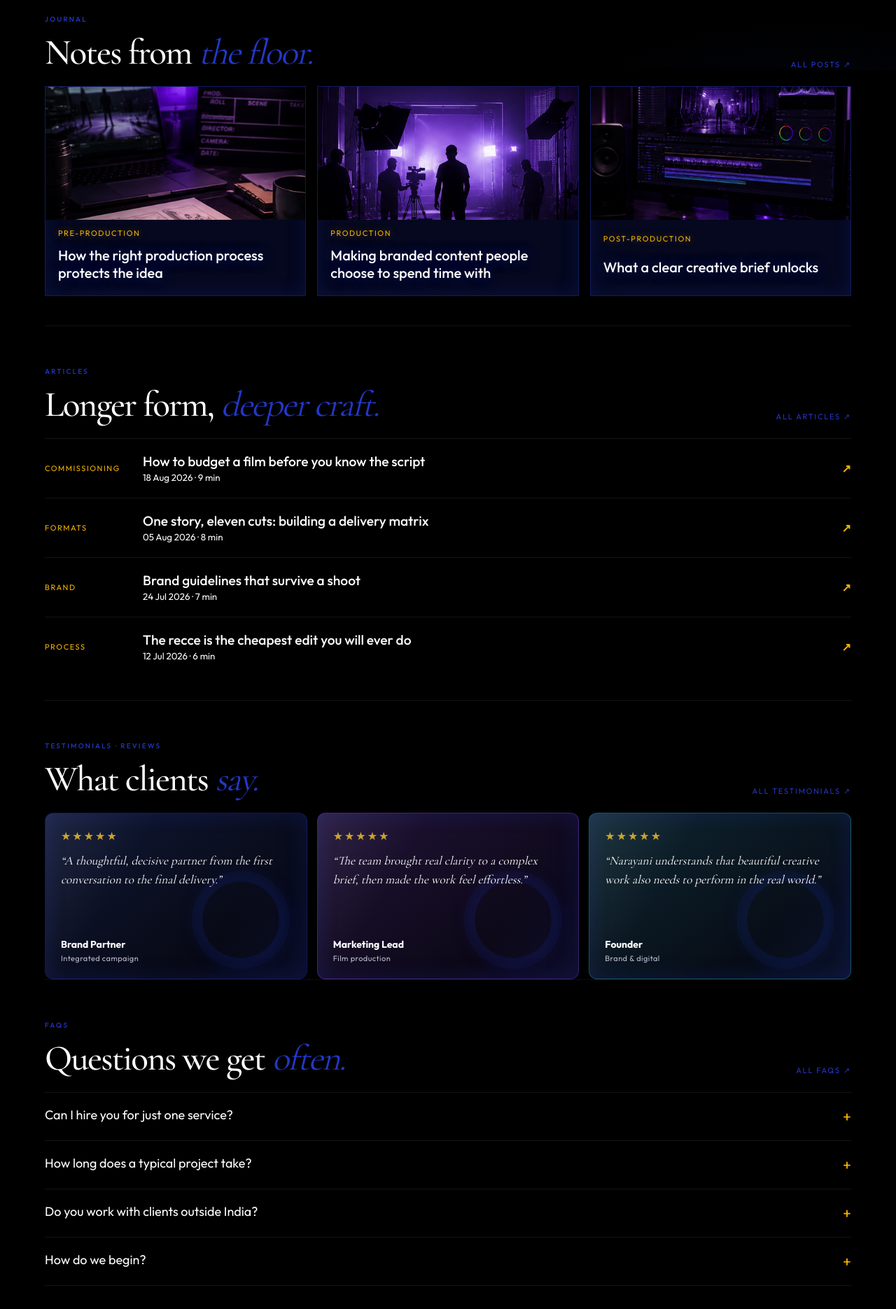
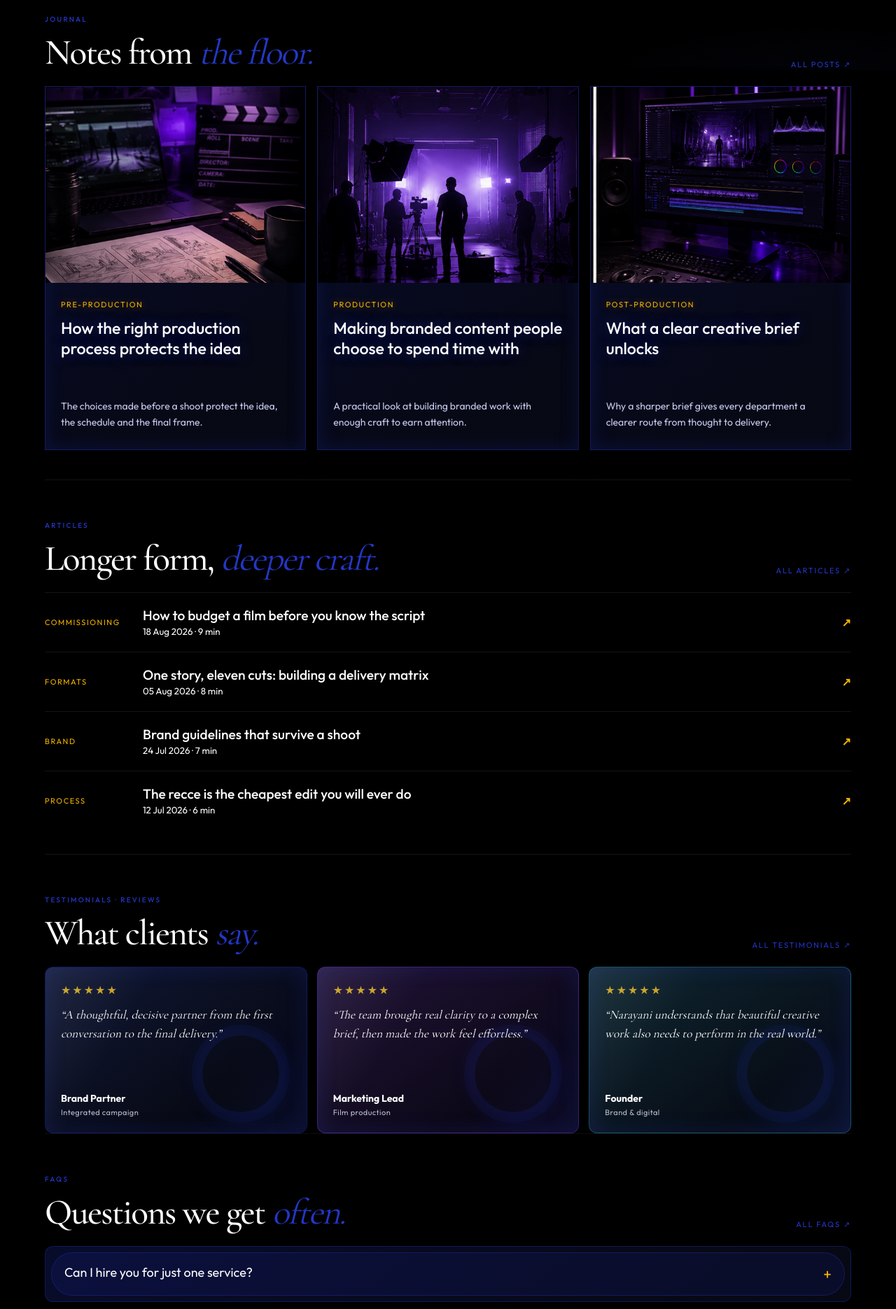
Before and after one commit to GayatriKharat/cineverse-studios, a Next.js app: page /resources in a window 1280 px wide. Shown: the part 700-2570 px from the top of the page at 70% size. Built offline with nearby package versions, Linux system fonts and the light colour scheme.

Commit message:
Refine resource cards and image cropping

```diff
--- a/app/cinematic.css
+++ b/app/cinematic.css
@@ -251,10 +251,10 @@ h3{color:var(--color-white);font-weight:500}
 .service-architecture-card{min-height:340px}
 .service-pillars .service-architecture-card{border-radius:14px}
 .service-card-face{height:100%;min-height:340px;padding:24px;display:flex;flex-direction:column;justify-content:flex-end;background-color:#2d2d2f;background-position:center;background-size:cover;position:relative;overflow:hidden}
-.service-directory-card{display:flex;flex-direction:column;height:100%;border:1px solid #ffffff14;border-radius:12px;background:#2d2d2f;overflow:hidden;transition:border-color .3s,transform .3s,box-shadow .3s}
+.service-directory-card{display:flex;flex-direction:column;height:100%;border:1px solid #2337c655;border-radius:12px;background:linear-gradient(145deg,#2337c638,#080a18d9 82%);overflow:hidden;transition:border-color .3s,transform .3s,box-shadow .3s}
 .service-directory-card:hover{border-color:#2337c688;transform:translateY(-4px);box-shadow:0 18px 44px #00000055}
 .service-directory-media{position:relative;display:block;aspect-ratio:16/10;overflow:hidden;border-bottom:1px solid #ffffff14;background:#111318}
-.service-directory-media:after{content:"";position:absolute;inset:0;background:linear-gradient(180deg,#0000001a,#2d2d2fb3)}
+.service-directory-media:after{content:"";position:absolute;inset:0;background:linear-gradient(180deg,#05081722,#080a18c7)}
 .service-directory-media img{display:block;width:100%;height:100%;object-fit:cover;opacity:.9;transition:transform .8s var(--ease),opacity .3s}
 .service-directory-card:hover .service-directory-media img{transform:scale(1.05);opacity:1}
 .service-directory-media span{position:absolute;z-index:1;top:14px;left:16px;color:var(--color-gold);font:11px/1 var(--font-sans),sans-serif;letter-spacing:.12em}
@@ -281,14 +281,15 @@ h3{color:var(--color-white);font-weight:500}
 .resource-feature-head{display:flex;align-items:flex-end;justify-content:space-between;gap:24px;padding:58px 0 24px;border-top:1px solid #ffffff14}
 .resource-feature-head h2{margin:0;font-size:clamp(2rem,4vw,3.7rem)}
 .resource-preview-grid{display:grid;grid-template-columns:repeat(3,1fr);gap:16px;margin-bottom:42px}
-.resource-preview{display:grid;gap:12px;padding-bottom:20px;border:1px solid #2337c666;background:#2337c626;box-shadow:0 16px 36px #00000066,0 0 26px #2337c633 inset;overflow:hidden;transition:transform .4s var(--ease),border-color .3s,background .3s,box-shadow .3s}
+.resource-preview{display:grid;grid-template-rows:280px 1fr;min-height:520px;border:1px solid #2337c666;background:linear-gradient(145deg,#2337c638,#080a18d9 82%);box-shadow:0 16px 36px #00000066,0 0 26px #2337c633 inset;overflow:hidden;transition:transform .4s var(--ease),border-color .3s,background .3s,box-shadow .3s}
 .resource-preview:hover{transform:translateY(-6px);border-color:#7d8dff99;background:#2337c63d;box-shadow:0 24px 48px #00000088,0 0 34px #2337c655 inset}
-.resource-preview div{height:190px;background-position:center;background-size:118% auto;background-repeat:no-repeat;transition:transform .5s var(--ease)}
+.resource-preview>div:first-child{height:280px;background-position:center;background-size:calc(100% + 28px) auto;background-repeat:no-repeat;transition:transform .5s var(--ease)}
 .resource-preview:hover div{transform:scale(1.05)}
-.resource-preview span,.resource-preview h3{margin-inline:18px}.resource-preview span{color:#f5b400;font-size:11px;letter-spacing:.14em;text-transform:uppercase;text-shadow:0 0 12px #f5b40066}.resource-preview h3{margin-top:0;margin-bottom:0;color:#fff;font-size:1.25rem;font-weight:500;text-shadow:0 0 18px #2337c688}
+.resource-preview-copy{display:flex;flex-direction:column;align-items:flex-start;gap:12px;padding:24px 22px 28px}
+.resource-preview span,.resource-preview h3,.resource-preview-copy p{margin:0}.resource-preview span{color:#f5b400;font-size:11px;letter-spacing:.14em;text-transform:uppercase;text-shadow:0 0 12px #f5b40066}.resource-preview h3{color:#fff;font-size:1.45rem;font-weight:500;line-height:1.25;text-shadow:0 0 18px #2337c688}.resource-preview-copy p{margin-top:auto;color:#c7ccef;font-size:14px;line-height:1.6}
 .resource-preview-list{padding-bottom:34px}.resource-preview-list a{display:grid;grid-template-columns:120px 1fr auto;gap:20px;align-items:center;padding:20px 0;border-top:1px solid #ffffff14}.resource-preview-list h3{margin:0;font-size:1.2rem}.resource-preview-list span{color:var(--color-gold);font-size:11px;text-transform:uppercase;letter-spacing:.14em}.resource-preview-list b{color:var(--color-gold)}
 .resource-columns{display:grid;grid-template-columns:1fr 1fr;gap:8vw;padding:64px 0}.resource-columns section{border-top:1px solid #ffffff14;padding-top:22px}.resource-columns h2{font-size:clamp(1.8rem,3.5vw,3rem)}.resource-columns blockquote{margin:22px 0;padding:16px 0;border-bottom:1px solid #ffffff14;color:#ddd;font-family:var(--font-serif),serif;font-size:1.2rem}.resource-columns blockquote small{display:block;margin-top:10px;color:var(--color-gray);font-family:var(--font-sans),sans-serif;font-size:11px}.resource-answer{color:#fff;font-size:1.1rem}.resource-gallery-preview{display:grid;grid-template-columns:repeat(3,1fr);gap:12px}.resource-gallery-preview a{min-height:240px;background:center/cover;filter:saturate(.8);transition:filter .4s,transform .4s}.resource-gallery-preview a:hover{filter:saturate(1.1);transform:translateY(-5px)}
-@media(max-width:760px){.client-service-grid,.resource-preview-grid,.resource-columns,.resource-gallery-preview{grid-template-columns:1fr}.portfolio-category .work-band-head,.resource-feature-head{align-items:start;flex-direction:column}.resource-preview-list a{grid-template-columns:1fr auto}.resource-preview-list span{display:none}}
+@media(max-width:760px){.client-service-grid,.resource-preview-grid,.resource-columns,.resource-gallery-preview{grid-template-columns:1fr}.portfolio-category .work-band-head,.resource-feature-head{align-items:start;flex-direction:column}.resource-preview{grid-template-rows:220px 1fr;min-height:420px}.resource-preview>div:first-child{height:220px}.resource-preview-list a{grid-template-columns:1fr auto}.resource-preview-list span{display:none}}
 .work-cat{display:flex;align-items:center;gap:12px;min-height:48px;padding:12px 14px;border:1px solid #ffffff18;color:#fff;font-size:13px}
 .work-cat span{color:var(--color-gold);font-size:10px;letter-spacing:.16em}
 .work-cat:hover{border-color:#2337c688;background:#2337c614}
@@ -428,6 +429,16 @@ a,button{touch-action:manipulation}
 @media(max-width:600px){.site-footer{padding-inline:12px}.site-footer-panel{grid-template-columns:1fr;gap:34px;padding:30px 22px 20px;border-radius:22px}.footer-brand-column,.footer-bottom{grid-column:auto}.footer-bottom{display:grid;gap:8px;margin-top:4px;padding-inline:0}.footer-lede{max-width:none}.footer-nav{gap:11px}}
 
 .nav-cta,.button,.button-ghost,.hero-actions .button,.hero-actions .button-ghost{border-radius:999px}
+.faq{margin-bottom:12px;border:1px solid #2337c655;border-radius:12px;background:linear-gradient(145deg,#2337c638,#080a18d9 82%);overflow:hidden}
+.faq button{width:calc(100% - 16px);margin:8px;padding:16px 18px;border:1px solid #2337c655;border-radius:999px;background:#2337c61f;color:#fff;transition:background .3s,border-color .3s,transform .3s}
+.faq button:hover,.faq button:focus-visible{border-color:#7d8dff99;background:#2337c655;transform:translateY(-1px)}
+.faq-copy{padding:0 24px 20px;color:#d0d5f4}
+.faq-copy p{margin:0;line-height:1.65}
+.resource-faq-list{display:grid;gap:12px;border-top:0}
+.resource-faq-list details{border:1px solid #2337c655;border-radius:12px;padding:0;background:linear-gradient(145deg,#2337c638,#080a18d9 82%);overflow:hidden}
+.resource-faq-list summary{margin:8px;padding:16px 18px;border:1px solid #2337c655;border-radius:999px;background:#2337c61f;color:#fff}
+.resource-faq-list summary:hover{border-color:#7d8dff99;background:#2337c655}
+.resource-faq-list details>p{max-width:none;margin:0;padding:0 24px 20px;color:#d0d5f4;line-height:1.65}
 .send-button{position:relative;min-width:180px;overflow:hidden;transition:min-width .45s var(--ease),background .35s,color .35s,box-shadow .35s,transform .35s}
 .send-button-label{display:inline-block;transition:transform .45s var(--ease),opacity .25s}
 .send-button.is-sending{cursor:wait;opacity:.82}
--- a/app/resources/page.tsx
+++ b/app/resources/page.tsx
@@ -6,6 +6,11 @@ import { faqs, testimonials } from "@/lib/site-data";
 const gallery = ["/pre_production_image.png", "/production_image.png", "/post_production_image.png"];
 const galleryLabels = ["Pre-production", "Production", "Post-production"];
 const posts = ["How the right production process protects the idea", "Making branded content people choose to spend time with", "What a clear creative brief unlocks"];
+const postSummaries = [
+  "The choices made before a shoot protect the idea, the schedule and the final frame.",
+  "A practical look at building branded work with enough craft to earn attention.",
+  "Why a sharper brief gives every department a clearer route from thought to delivery.",
+];
 const articles = [
   ["How to budget a film before you know the script", "Commissioning", "18 Aug 2026 · 9 min"],
   ["One story, eleven cuts: building a delivery matrix", "Formats", "05 Aug 2026 · 8 min"],
@@ -18,7 +23,7 @@ export default function Resources() {
     <main>
       <PageHero eyebrow="Insights · Resources" title={<>From the <em>studio.</em></>} copy="Notes on craft, the work, and the business of making it — articles, FAQs and what clients say." image="/service-motion.png" actions={<nav className="resource-tabs resource-hero-tabs" aria-label="Resource categories"><Link href="#articles">Articles</Link><Link href="#answers">FAQs</Link><Link href="/resources/testimonials">Testimonials</Link></nav>} />
       <section className="resources-architecture wrap">
-        <section id="blog" className="resource-section"><div className="resource-feature-head"><div><p className="eyebrow">Journal</p><h2>Notes from <em>the floor.</em></h2></div><Link className="text-link" href="/resources/blog">All posts ↗</Link></div><div className="resource-preview-grid">{posts.map((post, index) => <Link className="resource-preview" key={post} href="/resources/blog"><div style={{ backgroundImage: cssUrl(gallery[index]) }} /><span>{galleryLabels[index]}</span><h3>{post}</h3></Link>)}</div></section>
+        <section id="blog" className="resource-section"><div className="resource-feature-head"><div><p className="eyebrow">Journal</p><h2>Notes from <em>the floor.</em></h2></div><Link className="text-link" href="/resources/blog">All posts ↗</Link></div><div className="resource-preview-grid">{posts.map((post, index) => <Link className="resource-preview" key={post} href="/resources/blog"><div style={{ backgroundImage: cssUrl(gallery[index]) }} /><div className="resource-preview-copy"><span>{galleryLabels[index]}</span><h3>{post}</h3><p>{postSummaries[index]}</p></div></Link>)}</div></section>
         <section id="articles" className="resource-section"><div className="resource-feature-head"><div><p className="eyebrow">Articles</p><h2>Longer form, <em>deeper craft.</em></h2></div><Link className="text-link" href="/resources/articles">All articles ↗</Link></div><div className="editorial-list resource-preview-list">{articles.map(([title, tag, meta]) => <Link key={title} href="/resources/articles"><span>{tag}</span><div><h3>{title}</h3><small>{meta}</small></div><b>↗</b></Link>)}</div></section>
         <section id="voices" className="resource-section resource-voices"><div className="resource-feature-head"><div><p className="eyebrow">Testimonials · Reviews</p><h2>What clients <em>say.</em></h2></div><Link className="text-link" href="/resources/testimonials">All testimonials ↗</Link></div><div className="resource-testimonial-grid">{testimonials.map((item) => <article key={item.name}><span className="stars" aria-label="5 stars">★★★★★</span><blockquote>“{item.quote}”</blockquote><footer><b>{item.name}</b><small>{item.scope}</small></footer></article>)}</div></section>
         <section id="answers" className="resource-section resource-answers"><div className="resource-feature-head"><div><p className="eyebrow">FAQs</p><h2>Questions we get <em>often.</em></h2></div><Link className="text-link" href="/resources/faqs">All FAQs ↗</Link></div><div className="resource-faq-list">{faqs.map(([question, answer]) => <details key={question}><summary>{question}<span>+</span></summary><p>{answer}</p></details>)}</div></section>
```
